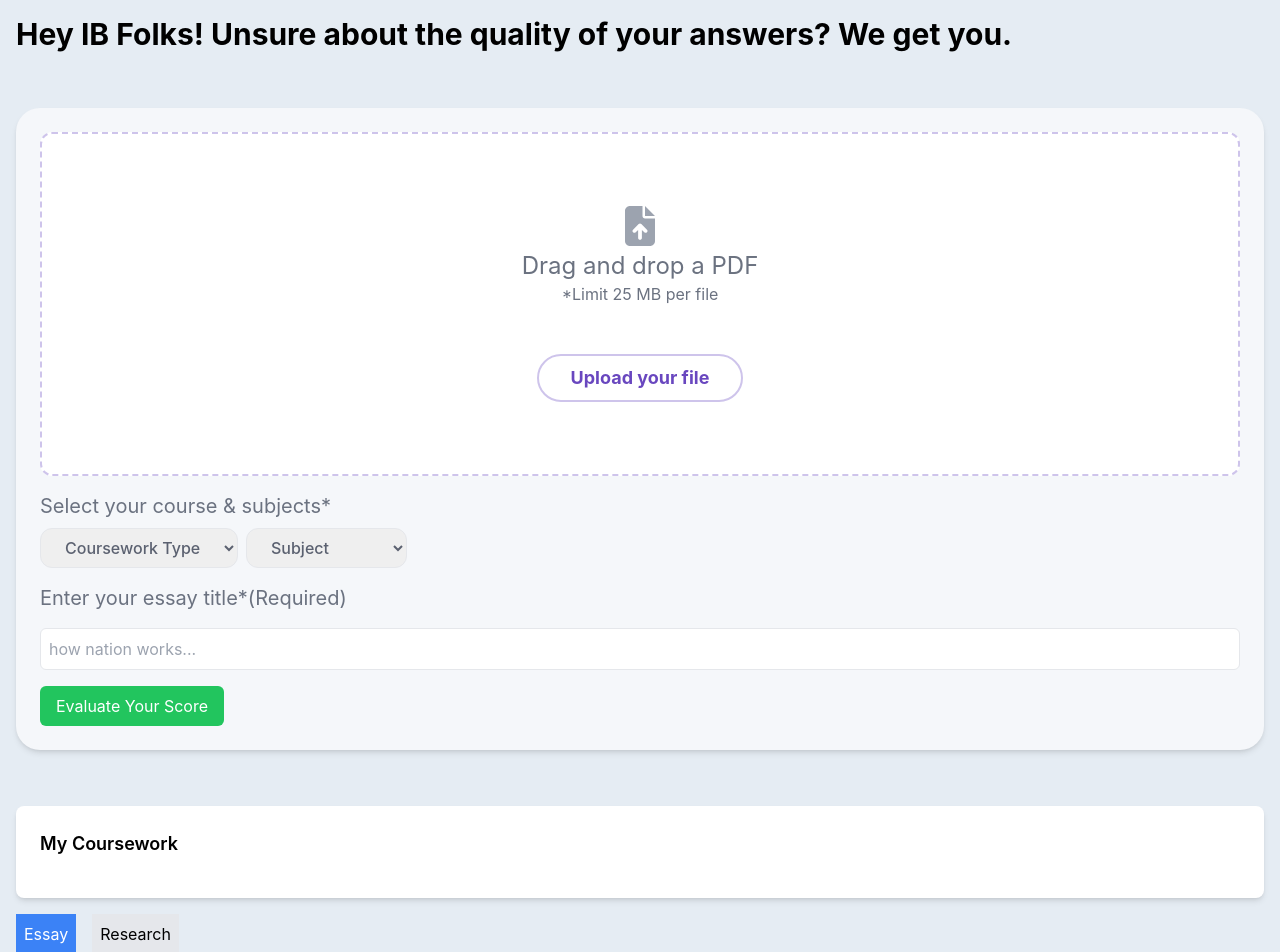
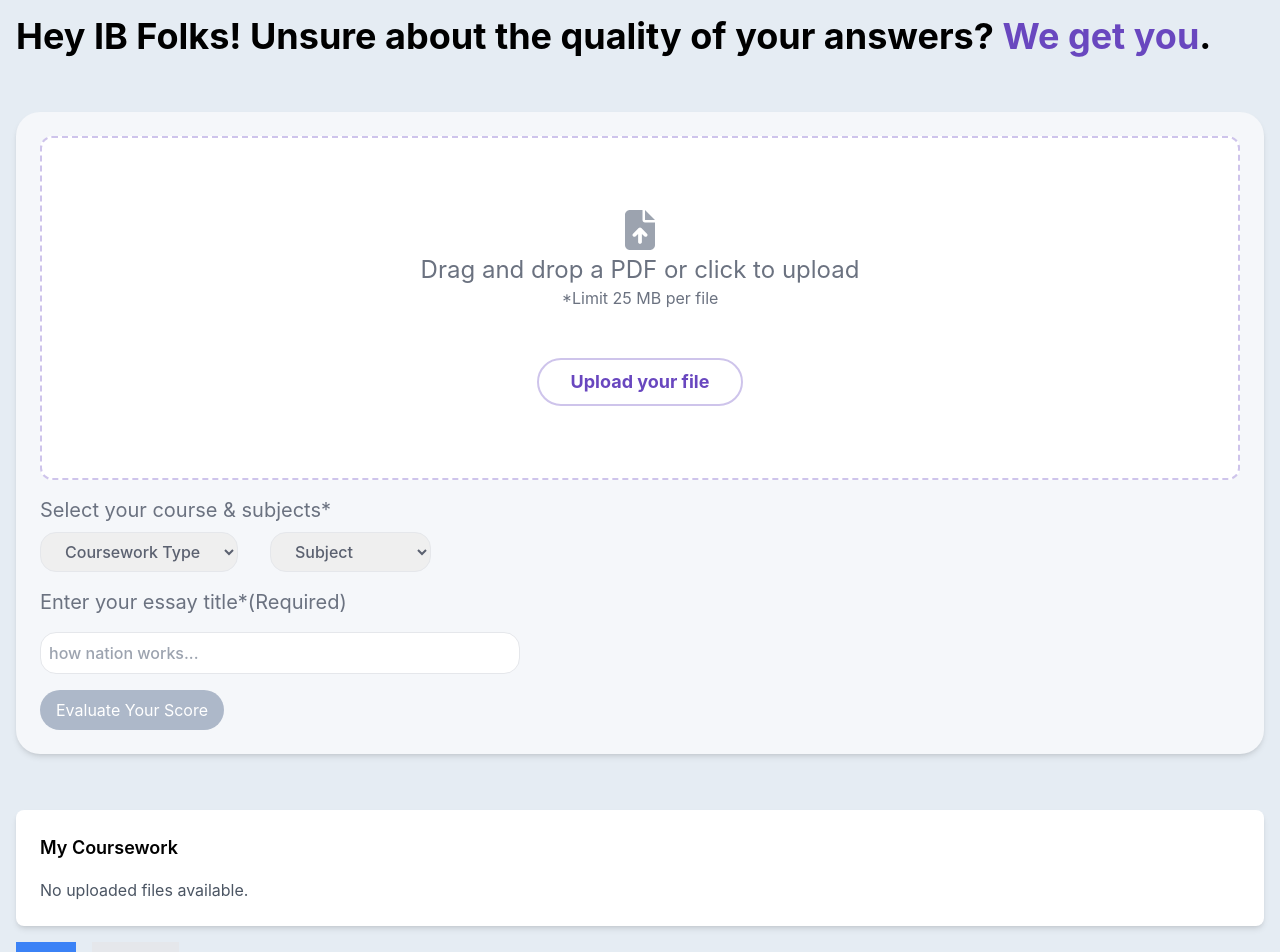
Before and after one commit to sagar67/ib-coursework, a Next.js app: page / in a window 1280 px wide. Shown: the top 952 px of the page. Built offline with nearby package versions, Linux system fonts and the light colour scheme.

Commit message:
added UI fixes, local storage and zustand for storing docs

```diff
--- a/components/CourseworkForm.tsx
+++ b/components/CourseworkForm.tsx
@@ -1,5 +1,5 @@
 import React, { useState } from 'react';
-import useCourseworkStore from '../store/courseworkStore';
+import useCourseworkStore from '../store/uploadStore';
 
 interface CourseworkFormProps {
   onSubmit: (data: { title: string; type: string; subject: string }) => void;
--- a/components/CourseworkList.tsx
+++ b/components/CourseworkList.tsx
@@ -2,52 +2,44 @@
 'use client'; // Mark as a client component
 
 import React, { useEffect, useState } from 'react';
+import useUploadStore from '../store/uploadStore';
 
 interface Coursework {
-  title: string;
-  subject: string;
-  wordCount: number;
-  readTime: string;
-  fileName: string;
+  name: string;
+  size: number;
 }
 
 const CourseworkList: React.FC = () => {
-  const [courseworkList, setCourseworkList] = useState<Coursework[]>([]);
+  const [loading, setLoading] = useState(true);
+  const uploadedFiles = useUploadStore((state) => state.uploadedFiles);
 
   useEffect(() => {
-    const storedCoursework = localStorage.getItem('courseworkList');
-    if (storedCoursework) {
-      setCourseworkList(JSON.parse(storedCoursework));
-    }
+    setLoading(false);
   }, []);
-
-  const addCoursework = (file: File) => {
-    const newCoursework: Coursework = {
-      title: file.name,
-      subject: 'Unknown', // Placeholder until you implement the subject input
-      wordCount: Math.floor(Math.random() * 1000) + 200, // Dummy word count
-      readTime: `${Math.floor(Math.random() * 10) + 1} min read`, // Dummy read time
-      fileName: file.name,
-    };
-
-    const updatedList = [...courseworkList, newCoursework];
-    setCourseworkList(updatedList);
-    localStorage.setItem('courseworkList', JSON.stringify(updatedList));
-  };
 
   return (
     <div className="bg-white p-6 rounded-lg shadow-md mb-4">
       <h2 className="text-lg font-semibold mb-4">My Coursework</h2>
-      <div className="grid grid-cols-1 sm:grid-cols-2 md:grid-cols-3 gap-4">
-        {courseworkList.map((coursework, index) => (
-          <div key={index} className="border rounded-lg p-4">
-            <h3 className="font-bold">{coursework.title}</h3>
-            <p>{coursework.subject}</p>
-            <p>{coursework.wordCount} words</p>
-            <p>{coursework.readTime}</p>
-          </div>
-        ))}
-      </div>
+      {loading ? (
+        <p className="text-gray-600">Loading...</p>
+      ) : (
+        <div className="grid grid-cols-1 sm:grid-cols-2 md:grid-cols-3 gap-4">
+          {uploadedFiles.length > 0 ? (
+            <div className="mt-4">
+              <h3 className="text-gray-700 text-lg font-semibold">Uploaded Files:</h3>
+              <ul className="list-disc pl-5">
+                {uploadedFiles.map((file, index) => (
+                  <li key={index} className="text-gray-600">
+                    {file.name} - {Math.round(file.size / 1024)} KB
+                  </li>
+                ))}
+              </ul>
+            </div>
+          ) : (
+            <p className="text-gray-600">No uploaded files available.</p>
+          )}
+        </div>
+      )}
     </div>
   );
 };
--- a/components/FileUpload.tsx
+++ b/components/FileUpload.tsx
@@ -4,39 +4,39 @@
 import React, { useState, useEffect, useRef } from 'react';
 import { FontAwesomeIcon } from '@fortawesome/react-fontawesome';
 import { faFileUpload } from '@fortawesome/free-solid-svg-icons';
+import useUploadStore from '../store/uploadStore';
 
-interface FileUploadProps {
-  onFileUpload: (file: File) => void;
-}
-
-const FileUpload: React.FC<FileUploadProps> = ({ onFileUpload }) => {
-  const [selectedFile, setSelectedFile] = useState<File | null>(null);
+const FileUpload: React.FC = () => {
+  const [uploading, setUploading] = useState(false);
   const [courseworkType, setCourseworkType] = useState<string>('Coursework Type');
   const [subject, setSubject] = useState<string>('Subject');
   const [title, setTitle] = useState<string>('');
   const [uploadProgress, setUploadProgress] = useState<number>(0);
   const [uploadStatus, setUploadStatus] = useState<string | null>(null);
-  const [uploadedFiles, setUploadedFiles] = useState<{ name: string, size: number, type: string }[]>([]);
-
-  // Use a ref to reference the input field
+  const [error, setError] = useState<string | null>(null);
   const fileInputRef = useRef<HTMLInputElement>(null);
 
+  const uploadedFiles = useUploadStore((state) => state.uploadedFiles);
+  const addFile = useUploadStore((state) => state.addFile);
+  const [addedFile, setAddedFile] = useState<string | null>(null);
+
   useEffect(() => {
-    // Retrieve the uploaded files from local storage when the component mounts
     const files = localStorage.getItem('uploadedFiles');
     if (files) {
-      setUploadedFiles(JSON.parse(files));
+      const parsedFiles = JSON.parse(files);
+      parsedFiles.forEach((file: { name: string; size: number; type: string }) => {
+        addFile(file);
+      });
     }
-  }, []);
+  }, [addFile]);
 
   const handleFileChange = (event: React.ChangeEvent<HTMLInputElement>) => {
     const file = event.target.files?.[0];
     if (file) {
       handleFileUpload(file);
     }
-    // Reset the file input to allow re-uploading the same file
     if (fileInputRef.current) {
-      fileInputRef.current.value = ''; // Reset input
+      fileInputRef.current.value = '';
     }
   };
 
@@ -52,11 +52,39 @@ const FileUpload: React.FC<FileUploadProps> = ({ onFileUpload }) => {
     }
   };
 
+  const generateUniqueFileName = (baseName: string): string => {
+    const trimmedBaseName = baseName.length > 15 ? baseName.substring(0, 15) : baseName;
+    let uniqueName = `${trimmedBaseName}_${Math.floor(Math.random() * 100000)}`;
+    let attempts = 0;
+
+    while (uploadedFiles.some(file => file.name === uniqueName) && attempts < 100) {
+      uniqueName = `${trimmedBaseName}_${Math.floor(Math.random() * 100000)}`;
+      attempts++;
+    }
+
+    return uniqueName;
+  };
+
   const handleFileUpload = (file: File) => {
-    setSelectedFile(file);
-    onFileUpload(file);
+    // const newFileName = generateUniqueFileName(file.name);
+    setAddedFile(file);
+  };
 
-    // Simulate upload progress
+  const handleEvaluateScore = () => {
+    if (courseworkType === 'Coursework Type' || subject === 'Subject' || title.trim() === '') {
+      setError('Please fill out all required fields.');
+      return;
+    }
+
+    if (!addedFile) {
+      setError('Please upload a file.');
+      return;
+    }
+    setError(null);
+    setUploading(true);
+    const newFileName = generateUniqueFileName(addedFile.name);
+    const newFile = { name: newFileName, size: addedFile.size, type: 'application/pdf' };
+
     let progress = 0;
     const uploadInterval = setInterval(() => {
       if (progress < 100) {
@@ -66,17 +94,22 @@ const FileUpload: React.FC<FileUploadProps> = ({ onFileUpload }) => {
         clearInterval(uploadInterval);
         setUploadProgress(0);
         setUploadStatus('Uploaded');
+
+        addFile(newFile);
+
+        const existingFiles = JSON.parse(localStorage.getItem('uploadedFiles') || '[]');
+
+        if (!existingFiles.some(existingFile => existingFile.name === newFile.name)) {
+          localStorage.setItem('uploadedFiles', JSON.stringify([...existingFiles, newFile]));
+        }
+
+        setUploading(false);
+        setAddedFile(null); // Reset file name after uploading
         setTimeout(() => {
           setUploadStatus(null);
         }, 2000);
-
-        // Update local storage
-        const newFile = { name: file.name, size: file.size, type: file.type };
-        const updatedFiles = [...uploadedFiles, newFile];
-        setUploadedFiles(updatedFiles);
-        localStorage.setItem('uploadedFiles', JSON.stringify(updatedFiles));
       }
-    }, 100); // Simulate a file upload time of 1 second
+    }, 100);
   };
 
   return (
@@ -87,40 +120,34 @@ const FileUpload: React.FC<FileUploadProps> = ({ onFileUpload }) => {
         onDrop={handleDrop}
       >
         <FontAwesomeIcon icon={faFileUpload} className="h-10 w-10 mx-auto text-gray-400 mt-12" />
-        <p className="text-gray-500 text-2xl">Drag and drop a PDF</p>
+        <p className="text-gray-500 text-2xl">{addedFile?.name ? addedFile?.name : 'Drag and drop a PDF or click to upload'}</p>
         <p className="text-gray-500 text-base">*Limit 25 MB per file</p>
         <input
           type="file"
           accept="application/pdf"
           onChange={handleFileChange}
           className="hidden"
-          ref={fileInputRef} // Attach ref to input element
+          ref={fileInputRef}
         />
         <button
           className="my-12 px-8 py-2 bg-white text-[#6947bf] font-bold text-lg rounded-3xl border-2 border-[#cec4eb]"
           onClick={() => fileInputRef.current?.click()}
         >
-          Upload your file
+          {addedFile?.name ? 'Change File' : 'Upload your file'}
         </button>
       </div>
-
-      {uploadedFiles.length > 0 && (
-        <div className="mt-4">
-          <h3 className="text-gray-700 text-lg font-semibold">Uploaded Files:</h3>
-          <ul className="list-disc pl-5">
-            {uploadedFiles.map((file, index) => (
-              <li key={index} className="text-gray-600">{file.name} - {Math.round(file.size / 1024)} KB</li>
-            ))}
-          </ul>
-        </div>
-      )}
 
     <div className="mt-4">
         <p className="text-gray-500 text-xl mt-4 mb-2">Select your course & subjects*</p>
          <select
-          className="border rounded-xl p-2 px-5 mr-2 text-[#5b6170] font-medium"
+          className={`border rounded-2xl p-2 px-5 mr-4 text-[#5b6170] font-medium ${
+            courseworkType === 'Coursework Type' && error !== null ? 'border-red-500' : ''
+          }`}
           value={courseworkType}
-          onChange={(e) => setCourseworkType(e.target.value)}
+          onChange={(e) => {
+            setCourseworkType(e.target.value);
+            setError(null); // Clear error on change
+          }}
         >
           <option value="Coursework Type">Coursework Type</option>
           <option value="IA Example">IA Example</option>
@@ -129,9 +156,14 @@ const FileUpload: React.FC<FileUploadProps> = ({ onFileUpload }) => {
           <option value="Tok Example">Tok Example</option>
         </select>
         <select
-          className="border rounded-xl p-2 px-5 mr-2 text-[#5b6170] font-medium"
+          className={`border rounded-2xl p-2 px-5 mx-4 text-[#5b6170] font-medium ${
+            subject === 'Subject' && error !== null ? 'border-red-500' : ''
+          }`}
           value={subject}
-          onChange={(e) => setSubject(e.target.value)}
+          onChange={(e) => {
+            setSubject(e.target.value);
+            setError(null);
+          }}
         >
           <option value="Subject">Subject</option>
           <option value="Physics">Physics</option>
@@ -141,28 +173,36 @@ const FileUpload: React.FC<FileUploadProps> = ({ onFileUpload }) => {
         </select>
       </div>
 
+      <div>
         <p className="text-gray-500 text-xl mt-4">Enter your essay title*(Required)</p>
          <input
           type="text"
           placeholder="how nation works..."
-        className="border rounded-md p-2 mt-4 w-full"
+          className={`border rounded-2xl p-2 mt-4 w-2/5 text-[#5b6170] font-medium focus:outline-none ${
+            title.trim() === '' && error !== null ? 'border-red-500' : ''
+          }`}
           value={title}
-        onChange={(e) => setTitle(e.target.value)}
+          onChange={(e) => {
+            setTitle(e.target.value);
+            setError(null);
+          }}
         />
-      <button className="mt-4 px-4 py-2 bg-green-500 text-white rounded-md">Evaluate Your Score</button>
+      </div>
+      <button className="mt-4 px-4 py-2 bg-[#adb8c9] text-white rounded-3xl" onClick={handleEvaluateScore}>Evaluate Your Score</button>
 
-      {/* Display upload progress and status */}
       {uploadProgress > 0 && (
         <div className="mt-4">
           <p className="text-gray-500">Upload Progress: {uploadProgress}%</p>
           <div className="h-2 w-full bg-gray-300 rounded">
             <div className={`h-full bg-green-500 rounded`} style={{ width: `${uploadProgress}%` }} />
           </div>
-
         </div>
       )}
       {uploadStatus && (
         <p className="text-green-500">{uploadStatus}</p>
+      )}
+      {error && (
+        <p className="text-red-500 mt-4">{error}</p>
       )}
     </div>
   );
--- a/pages/index.tsx
+++ b/pages/index.tsx
@@ -11,7 +11,8 @@ const Home: React.FC = () => {
 
   return (
     <div className="container mx-auto p-4" style={{ backgroundColor: '#e5ecf3' }}>
-      <h1 className="text-3xl font-bold mb-6">Hey IB Folks! Unsure about the quality of your answers? We get you.</h1>
+      <h1 className="text-4xl font-bold mb-6">Hey IB Folks! Unsure about the quality of your answers?{' '}
+         <span className="text-[#6947bf]">We get you</span>.</h1>
       <FileUpload onFileUpload={handleFileUpload} />
       <CourseworkList />
       <ExploreCoursework />
--- /dev/null
+++ b/store/uploadStore.ts
@@ -0,0 +1,34 @@
+import { create } from 'zustand';
+
+interface UploadFile {
+  name: string;
+  size: number;
+  type: string;
+}
+
+interface UploadStore {
+  uploadedFiles: UploadFile[];
+  addFile: (file: UploadFile) => void;
+}
+
+const useUploadStore = create<UploadStore>((set) => ({
+  uploadedFiles: [],
+  addFile: (file) => set((state) => {
+    // Check if the file already exists in the store
+    if (state.uploadedFiles.some(existingFile => existingFile.name === file.name)) {
+      return state;
+    }
+    const updatedFiles = [...state.uploadedFiles, file];
+    localStorage.setItem('uploadedFiles', JSON.stringify(updatedFiles));
+    return { uploadedFiles: updatedFiles };
+  }),
+}));
+
+if (typeof window !== 'undefined') {
+  const storedFiles = localStorage.getItem('uploadedFiles');
+  if (storedFiles) {
+    useUploadStore.setState({ uploadedFiles: JSON.parse(storedFiles) });
+  }
+}
+
+export default useUploadStore;
```
Also changed, not shown: store/courseworkStore.ts (deleted, +0 -28 lines). Lines whose indentation alone changed are shown as unchanged.
